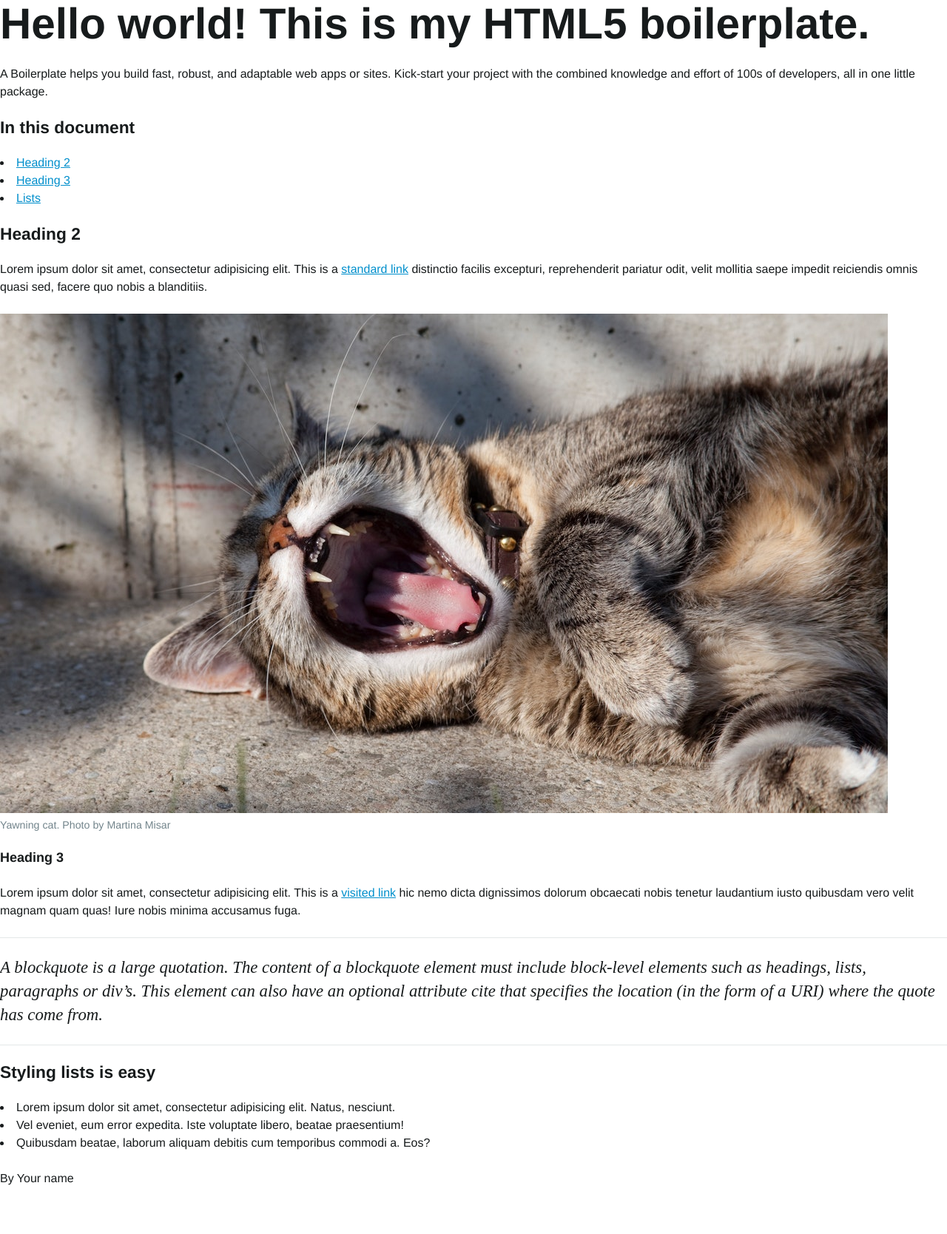
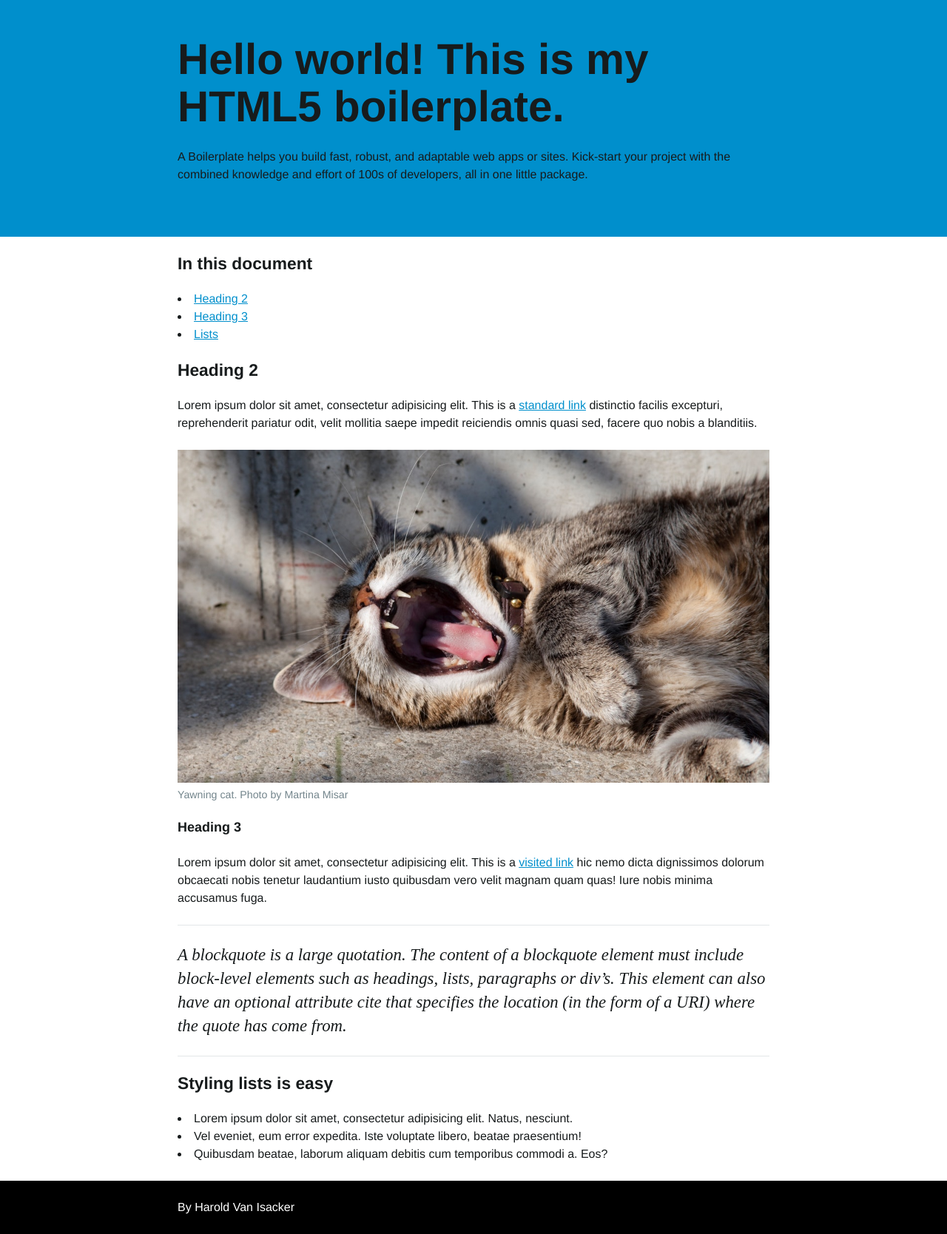
Before and after one commit to mct-ui/html5-boilerplate-VanIsackerHarold, a plain HTML site: page index.html in a window 1280 px wide. Shown: the whole page at 74% size. Before the commit the page ends 1629 px from the top, so only its background shows below. Drawn offline with Linux system fonts and the light colour scheme.

Commit message:
container style added

```diff
--- a/css/screen.scss
+++ b/css/screen.scss
@@ -298,7 +298,7 @@ a {
 }
 
 a:visited {
-  color: red;
+  color: $color-primary;
 }
 
 a:hover {
@@ -320,7 +320,25 @@ a:active {
     Creates a horizontal row with padding
 */
 
-.o-row {}
+.o-row {
+  padding: $space-m $space-m 0;
+  display: flow-root;
+}
+
+.o-row-dark {
+  background-color: black;
+  color: white;
+}
+
+.o-row-primary {
+  background-color: $color-primary;
+}
+
+.o-row-lg {
+  @include mq(bp2) {
+    padding: $space-xl $space-xl;
+  }
+}
 
 /*
     Objects: Container
@@ -328,7 +346,10 @@ a:active {
     Creates a horizontal container that sets de global max-width
 */
 
-.o-container {}
+.o-container {
+  max-width: 800px;
+  margin: 0 auto;
+}
 
 /*
     Objects: Layout
--- a/index.html
+++ b/index.html
@@ -19,12 +19,16 @@
 </head>
 
 <body>
-    <header>
+    <header class="o-row o-row-primary o-row-lg">
+        <div class="o-container">
             <h1>Hello world! This is my HTML5 boilerplate.</h1>
-        <p>A Boilerplate helps you build fast, robust, and adaptable web apps or sites. Kick-start your project with the
+            <p>A Boilerplate helps you build fast, robust, and adaptable web apps or sites. Kick-start your project with
+                the
                 combined knowledge and effort of 100s of developers, all in one little package.</p>
+        </div>
     </header>
-    <main>
+    <main class="o-row">
+        <div class="o-container">
             <h2>
                 In this document
             </h2>
@@ -57,15 +61,18 @@
                 Heading 3
             </h3>
             <p>
-            Lorem ipsum dolor sit amet, consectetur adipisicing elit. This is a <a href="https://www.google.com">visited
+                Lorem ipsum dolor sit amet, consectetur adipisicing elit. This is a <a
+                    href="https://www.google.com">visited
                     link</a> hic nemo dicta dignissimos dolorum obcaecati nobis tenetur laudantium iusto quibusdam vero
                 velit magnam quam quas! Iure nobis minima accusamus fuga.
             </p>
             <hr>
             <blockquote cite="http://www.htmldog.com/reference/htmltags/blockquote/">
                 <p>
-                A blockquote is a large quotation. The content of a blockquote element must include block-level elements
-                such as headings, lists, paragraphs or div’s. This element can also have an optional attribute cite that
+                    A blockquote is a large quotation. The content of a blockquote element must include block-level
+                    elements
+                    such as headings, lists, paragraphs or div’s. This element can also have an optional attribute cite
+                    that
                     specifies the location (in the form of a URI) where the quote has come from.
                 </p>
             </blockquote>
@@ -78,9 +85,12 @@
                 <li>Vel eveniet, eum error expedita. Iste voluptate libero, beatae praesentium!</li>
                 <li>Quibusdam beatae, laborum aliquam debitis cum temporibus commodi a. Eos?</li>
             </ul>
+        </div>
     </main>
-    <footer>
-        <p>By <strong>Your name</strong></p>
+    <footer class="o-row o-row-dark">
+        <div class="o-container">
+            <p>By <strong>Harold Van Isacker</strong></p>
+        </div>
     </footer>
 </body>
 
```
Also changed, not shown: css/screen.css, 1 other file. Lines whose indentation alone changed are shown as unchanged.
